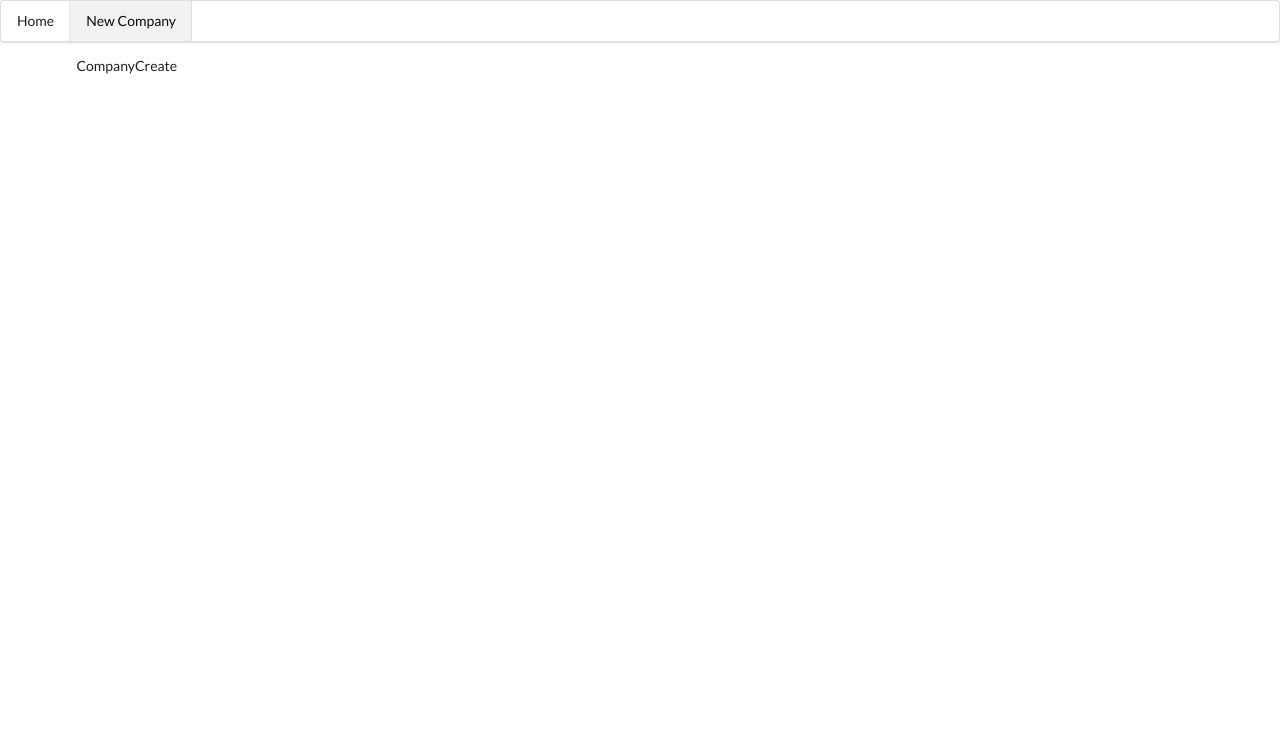
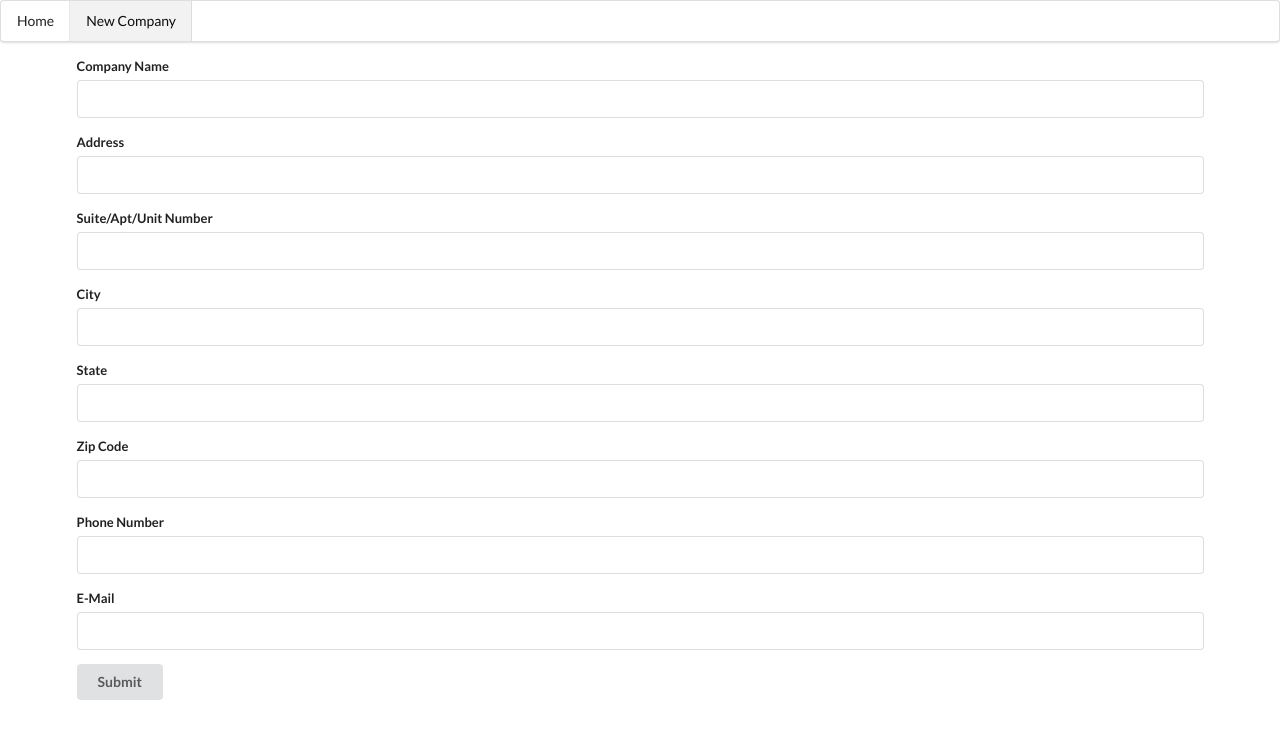
Before and after one commit to gtblackmore/directory, a React (Create React App) app in the folder directory-frontend/: page /companies/new in a window 1280 px wide. Shown: the top 738 px of the page. Built offline with nearby package versions, Linux system fonts and the light colour scheme.

Commit message:
add ability to create a company

```diff
--- a/directory-frontend/src/CompanyCreate.js
+++ b/directory-frontend/src/CompanyCreate.js
@@ -1,7 +1,123 @@
 import React from 'react';
+import { Field, reduxForm } from 'redux-form';
+import { connect } from 'react-redux';
+import { createCompany } from './actionCreator';
 
-const CompanyCreate = () => {
-  return <div>CompanyCreate</div>
+class CompanyCreate  extends React.Component {
+  renderError({ error, touched }) {
+    if (touched && error) {
+      return (
+        <div className="ui error message">
+          <div className="header">{error}</div>
+        </div>
+      );
+    }
+  }
+
+  renderInput = ({ input, label, meta }) => {
+    const className = `field ${meta.error && meta.touched ? 'error' : ''}`;
+    return (
+      <div className={className}>
+        <label>{label}</label>
+        <input {...input} autoComplete="off" />
+        {this.renderError(meta)}
+      </div>
+    );
+  };
+
+  onSubmit = (formValues) => {
+    this.props.createCompany(formValues);
+  }
+
+  render() {
+    return (
+      <form
+        onSubmit={this.props.handleSubmit(this.onSubmit)}
+        className="ui form error"
+      >
+        <Field
+          name="name"
+          component={this.renderInput}
+          label="Company Name"
+        />
+        <Field
+          name="address1"
+          component={this.renderInput}
+          label="Address"
+        />
+        <Field
+          name="address2"
+          component={this.renderInput}
+          label="Suite/Apt/Unit Number"
+        />
+        <Field
+          name="city"
+          component={this.renderInput}
+          label="City"
+        />
+        <Field
+          name="state"
+          component={this.renderInput}
+          label="State"
+        />
+        <Field
+          name="zip"
+          component={this.renderInput}
+          label="Zip Code"
+        />
+        <Field
+          name="phone"
+          component={this.renderInput}
+          label="Phone Number"
+        />
+        <Field
+          name="email"
+          component={this.renderInput}
+          label="E-Mail"
+        />
+        <button className="ui button">Submit</button>
+      </form>
+    );
+  }
+}
+
+const validate = formValues => {
+  const errors = {};
+
+  if (!formValues.name) {
+    errors.name = 'You must enter a name!';
+  }
+
+  if (!formValues.address1) {
+    errors.address1 = 'You must enter an address!';
+  }
+
+  if (!formValues.city) {
+    errors.city = 'You must enter a city!';
+  }
+
+  if (!formValues.state) {
+    errors.state = 'You must enter a state';
+  }
+
+  if (!formValues.zip) {
+    errors.zip = 'You must enter a zip code!';
+  }
+
+  if (!formValues.phone) {
+    errors.phone = 'You must enter a phone number!';
+  }
+
+  if (!formValues.email) {
+    errors.email = 'You must enter an email address!';
+  }
+
+  return errors;
 };
 
-export default CompanyCreate;
+const wrappedForm = reduxForm({
+  form: 'companyCreate',
+  validate
+})(CompanyCreate);
+
+export default connect(null, {createCompany})(wrappedForm);
```
